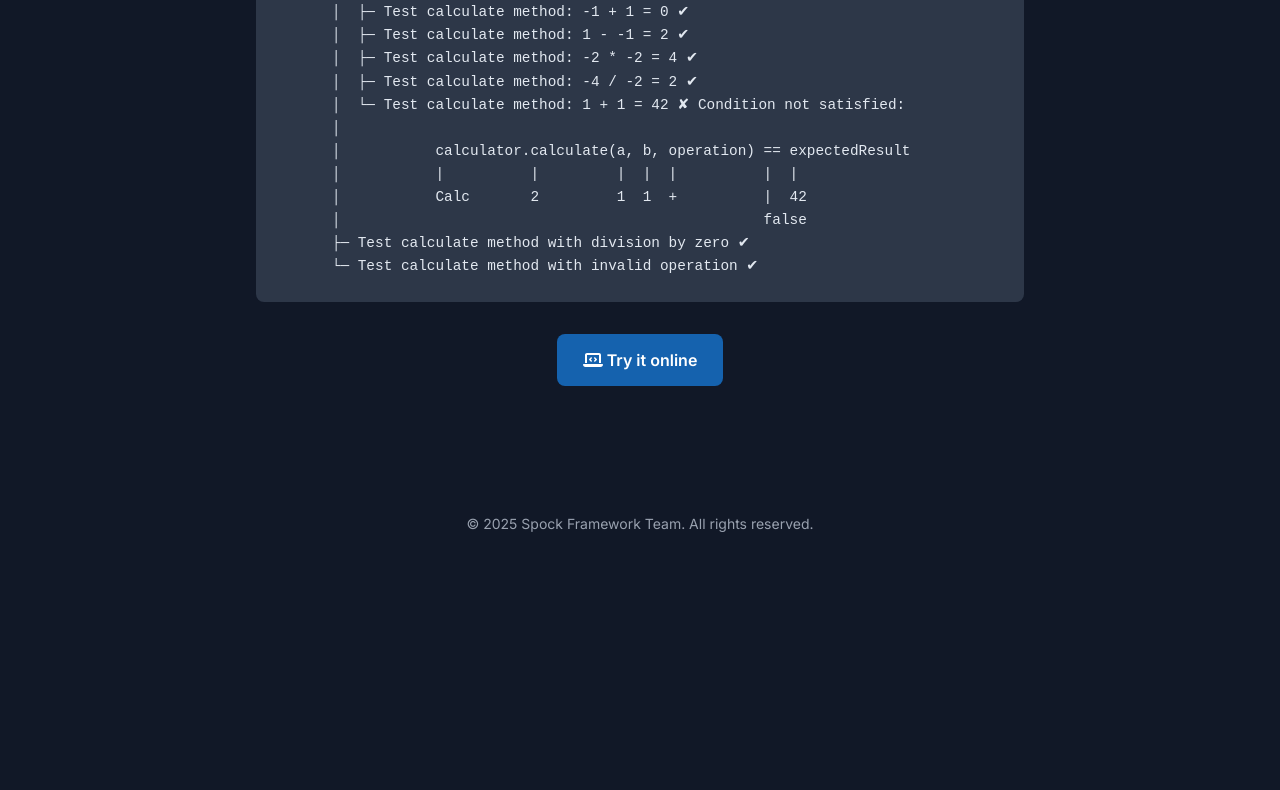
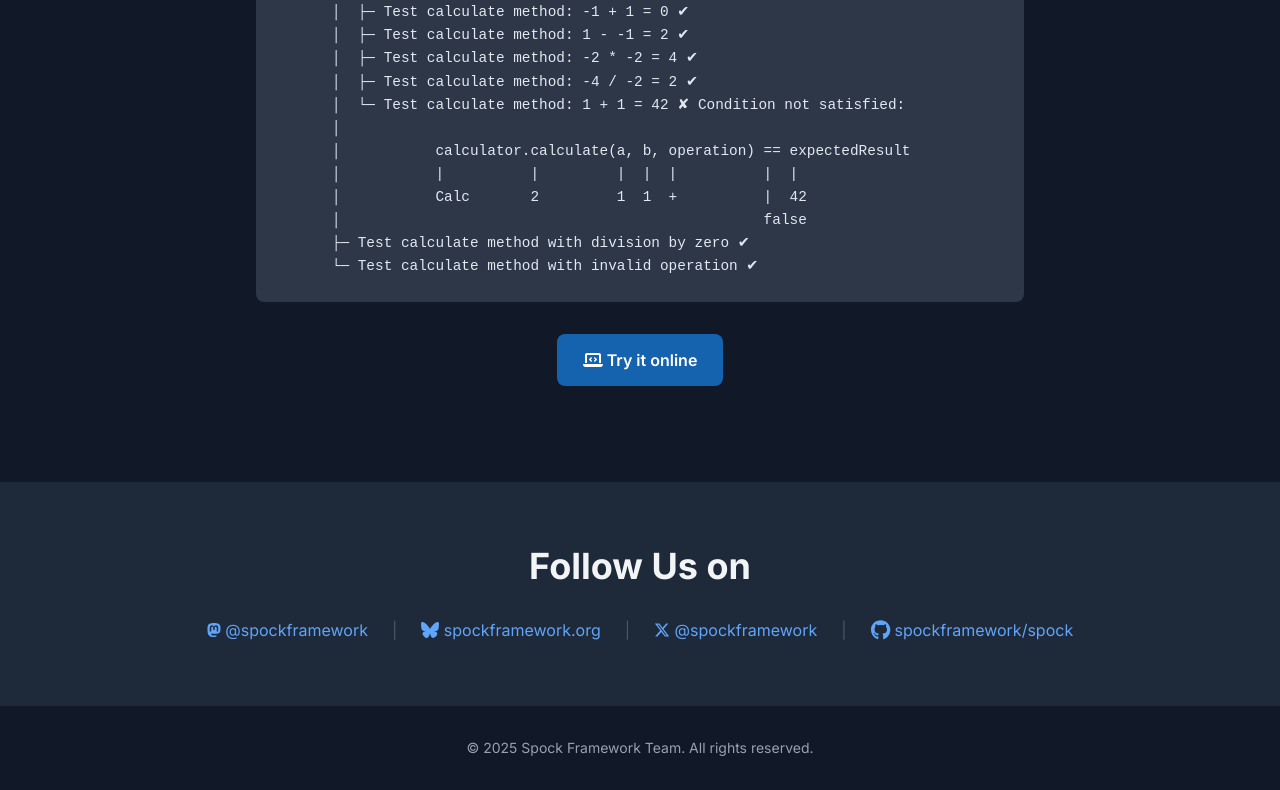
Before and after one commit to spockframework/spockframework.github.io, a website built with Vite: page spock-website/index.html in a window 1280 px wide. Shown: the part 4844-5634 px from the top of the page. Before the commit the page ends 5410 px from the top, so only its background shows below. Built offline with nearby package versions, Linux system fonts and the light colour scheme.

Commit message:
Add social links

```diff
--- a/spock-website/index.html
+++ b/spock-website/index.html
@@ -274,6 +274,20 @@
     </div>
 </section>
 
+<section class="py-16 bg-gray-800">
+    <div class="container mx-auto px-6">
+        <h3 class="text-3xl md:text-4xl font-bold text-center text-gray-100" data-aos="fade-up">
+            Follow Us on
+        </h3>
+        <div class="container mx-auto px-6 text-center spock-blue-text text-md additional-links flex flex-wrap justify-center items-center gap-y-2 pt-8" data-aos="fade-up" data-aos-delay="100">
+            <a href="https://fosstodon.org/@spockframework" class="mx-3 hover-underline-animation"><i class="fa-brands fa-mastodon"></i> @spockframework</a> <span class="link-separator">|</span>
+            <a href="https://bsky.app/profile/spockframework.org" class="mx-3 hover-underline-animation"><i class="fa-brands fa-bluesky"></i> spockframework.org</a> <span class="link-separator">|</span>
+            <a href="https://twitter.com/SpockFramework" class="mx-3 hover-underline-animation"><i class="fa-brands fa-x-twitter"></i> @spockframework</a> <span class="link-separator">|</span>
+            <a href="https://github.com/spockframework/spock" class="mx-3 hover-underline-animation"><i class="fa-brands fa-github fa-lg"></i> spockframework/spock</a>
+        </div>
+    </div>
+</section>
+
 <footer class="py-8 text-center text-gray-400 text-sm">
     <div class="container mx-auto px-6">
         &copy; 2025 Spock Framework Team. All rights reserved.
--- a/spock-website/src/icons.ts
+++ b/spock-website/src/icons.ts
@@ -1,9 +1,9 @@
 import { library, dom } from '@fortawesome/fontawesome-svg-core';
 import { faBook, faCode, faLaptopCode, faComments, faCommentDots} from '@fortawesome/free-solid-svg-icons';
-import { faGithub, faStackOverflow, faJava } from '@fortawesome/free-brands-svg-icons';
+import { faGithub, faStackOverflow, faJava, faXTwitter, faMastodon, faBluesky } from '@fortawesome/free-brands-svg-icons';
 
 // Add icons to the library
-library.add(faGithub, faStackOverflow, faJava, faBook, faCode, faLaptopCode, faComments, faCommentDots);
+library.add(faGithub, faStackOverflow, faJava, faXTwitter, faMastodon, faBluesky, faBook, faCode, faLaptopCode, faComments, faCommentDots);
 
 // Watch for <i> tags and replace with SVG
 dom.watch();
```
